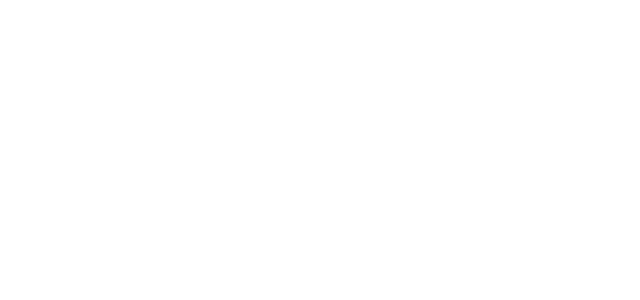
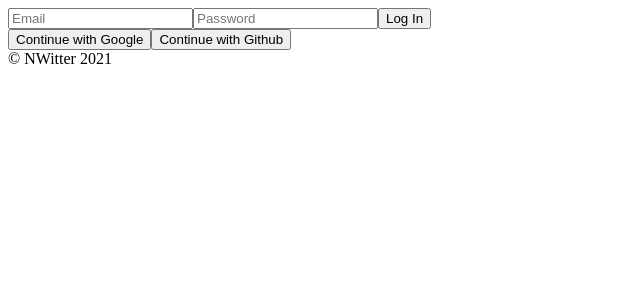
Before and after one commit to daehwan2/nwitter, a React (Create React App) app: page / in a window 1280 px wide. Shown: the top 300 px of the page, without its empty margins (0-640 px from the left). Built offline with nearby package versions, Linux system fonts and the light colour scheme; no server answers.

Commit message:
2.1 Login Form Part One

```diff
--- /dev/null
+++ b/jsconfig.json
@@ -0,0 +1,6 @@
+{
+    "compilerOptions": {
+        "baseUrl": "src"
+    },
+    "include": ["src"]
+}
--- a/package.json
+++ b/package.json
@@ -6,8 +6,10 @@
     "@testing-library/jest-dom": "^5.11.4",
     "@testing-library/react": "^11.1.0",
     "@testing-library/user-event": "^12.1.10",
+    "firebase": "^9.0.1",
     "react": "^17.0.2",
     "react-dom": "^17.0.2",
+    "react-router-dom": "^5.3.0",
     "react-scripts": "4.0.3",
     "web-vitals": "^1.0.1"
   },
--- a/src/App.js
+++ /dev/null
@@ -1,11 +0,0 @@
-import React from 'react';
-
-function App() {
-  return (
-    <div>
-
-    </div>
-  );
-}
-
-export default App;
--- /dev/null
+++ b/src/components/App.js
@@ -0,0 +1,15 @@
+import React,{useState} from 'react';
+import AppRouter from "components/Router";
+import {authService} from "fbase";
+
+function App() {
+  const [isLoggedIn, setIsLoggedIn] = useState(authService.currentUser);
+  return (
+    <>
+      <AppRouter isLoggedIn={isLoggedIn}/>
+      <footer>&copy; NWitter {new Date().getFullYear()}</footer>
+    </>
+  );
+}
+
+export default App;
--- /dev/null
+++ b/src/components/Router.js
@@ -0,0 +1,25 @@
+import React,{useState} from 'react';
+import {HashRouter as Router,Route,Switch} from 'react-router-dom';
+import Auth from '../routes/Auth';
+import Home from '../routes/Home';
+
+ const AppRouter = ({isLoggedIn})=>{
+    return(
+    <Router>
+        <Switch>
+            {isLoggedIn ?
+            <>
+            <Route exact path='/'>
+                <Home/>
+            </Route>
+            </> :
+            <Route exact path='/'>
+                <Auth/>
+            </Route>
+            }
+        </Switch>
+    </Router>
+    );
+}
+
+export default AppRouter;
--- /dev/null
+++ b/src/fbase.js
@@ -0,0 +1,19 @@
+// Import the functions you need from the SDKs you need
+import { initializeApp } from "firebase/app";
+import {getAuth} from "firebase/auth";
+// TODO: Add SDKs for Firebase products that you want to use
+// https://firebase.google.com/docs/web/setup#available-libraries
+
+// Your web app's Firebase configuration
+const firebaseConfig = {
+  apiKey: process.env.REACT_APP_API_KEY,
+  authDomain: process.env.REACT_APP_AUTH_DOMAIN,
+  projectId: process.env.REACT_APP_PROJECT_ID,
+  storageBucket: process.env.REACT_APP_SOTRAGE_BUCKET,
+  messagingSenderId: process.env.REACT_APP_MESSAGING_ID,
+  appId: process.env.REACT_APP_APP_ID,
+};
+
+// Initialize Firebase
+const app = initializeApp(firebaseConfig);
+export const authService = getAuth();
--- a/src/index.js
+++ b/src/index.js
@@ -1,6 +1,7 @@
 import React from 'react';
 import ReactDOM from 'react-dom';
-import App from './App';
+import App from './components/App';
+
 ReactDOM.render(
   <React.StrictMode>
     <App />
--- /dev/null
+++ b/src/routes/Auth.js
@@ -0,0 +1,33 @@
+import React, { useState } from 'react';
+
+const Auth = () => {
+    const [email,setEmail] = useState("");
+    const [password,setPassword] = useState("");
+    const onChange = (event)=>{
+        const{
+            taget:{name,value},
+        }=event;
+        if(name==="email"){
+            setEmail(value);
+        }else if(name==="password"){
+            setPassword(value);
+        }
+    };
+    const onSubmit = (event) =>{
+        event.preventDefault();
+    }
+    return (
+        <div>
+            <form onSubmit={onSubmit}>
+                <input name="email" type="text" placeholder="Email" required value={email} onChange={onChange}/>
+                <input name="password" type="password" placeholder="Password" required value={password} onChange={onChange}/>
+                <input type="submit" value="Log In" />
+            </form>
+            <div>
+                <button>Continue with Google</button>
+                <button>Continue with Github</button>
+            </div>
+        </div>
+    );
+}
+export default Auth;
--- /dev/null
+++ b/src/routes/EditProfile.js
@@ -0,0 +1,3 @@
+import React from 'react';
+
+export default ()=><span>EditProfile</span>;
--- /dev/null
+++ b/src/routes/Home.js
@@ -0,0 +1,4 @@
+import React from 'react';
+
+const Home = ()=><span>Home</span>;
+export default Home;
--- /dev/null
+++ b/src/routes/Profile.js
@@ -0,0 +1,3 @@
+import React from 'react';
+
+export default ()=><span>Profile</span>;
```
Also changed, not shown: 2 other files (tests, documents, lock files or other folders).
